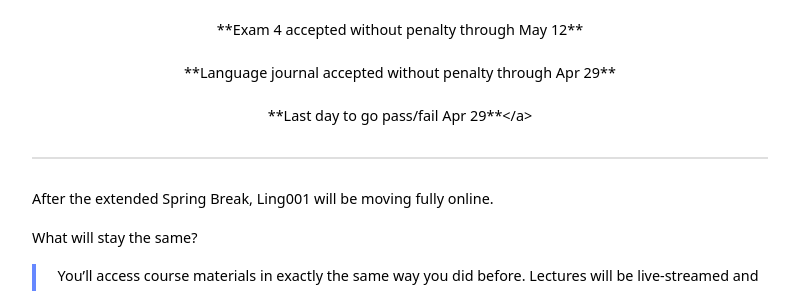
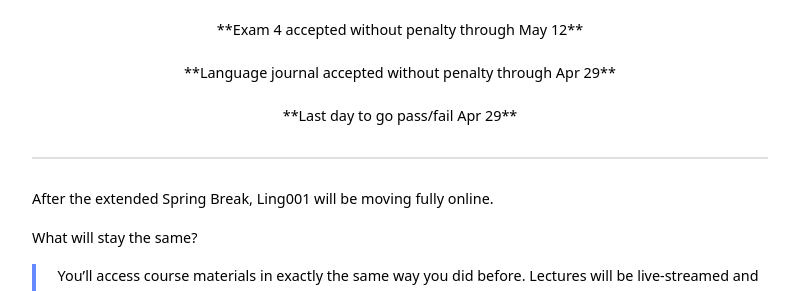
Before and after one commit to kschuler/ling001, a Jekyll site: the page built from index.md, in a window 1280 px wide and 900 px high. Shown: the part 306-597 px from the top of the window, without its empty margins (240-1038 px from the left). Built offline with Jekyll 4.4.1, drawn with Linux system fonts in a browser that asks for light colours.

Commit message:
Update index.md

```diff
--- a/index.md
+++ b/index.md
@@ -8,7 +8,7 @@ title: LING 1
 <br>
 <h4 align="center"><b>**Exam 4 accepted without penalty through May 12**</b></h4>
 <h4 align="center"><b>**Language journal accepted without penalty through Apr 29**</b></h4>
-<h4 align="center"><b>**Last day to go pass/fail Apr 29**</b></a></h4>
+<h4 align="center"><b>**Last day to go pass/fail Apr 29**</b></h4>
 <hr>
 After the extended Spring Break, Ling001 will be moving fully online.
 
```
